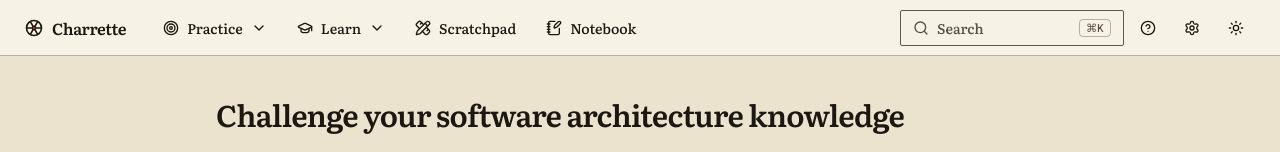
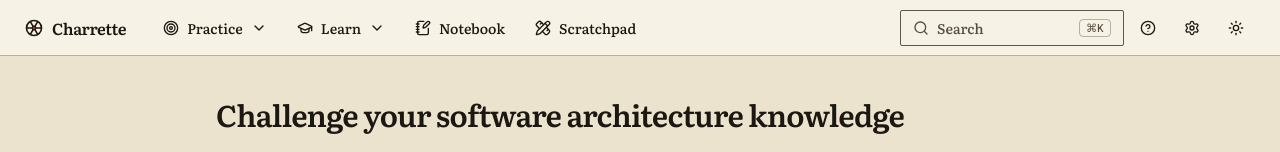
Before and after one commit to aesbetancourt/archsim, a Next.js app: page / in a window 1280 px wide. Shown: the top 152 px of the page. Built offline with nearby package versions, Linux system fonts and the light colour scheme.

Commit message:
Put the notebook before the scratchpad in the top bar

```diff
--- a/src/components/SiteHeader.tsx
+++ b/src/components/SiteHeader.tsx
@@ -104,20 +104,20 @@ export default function SiteHeader() {
         <LinkButton
           variant="ghost"
           size="sm"
+          href="/notebook"
+          aria-label="Notebook"
+          title="Notebook"
+        >
+          <NotebookPen /> <span className="hidden md:inline">Notebook</span>
+        </LinkButton>
+        <LinkButton
+          variant="ghost"
+          size="sm"
           href="/scratchpad"
           aria-label="Scratchpad"
           title="Scratchpad"
         >
           <PencilRuler /> <span className="hidden md:inline">Scratchpad</span>
-        </LinkButton>
-        <LinkButton
-          variant="ghost"
-          size="sm"
-          href="/notebook"
-          aria-label="Notebook"
-          title="Notebook"
-        >
-          <NotebookPen /> <span className="hidden md:inline">Notebook</span>
         </LinkButton>
       </nav>
       <div className="ml-auto flex items-center gap-1">
```
